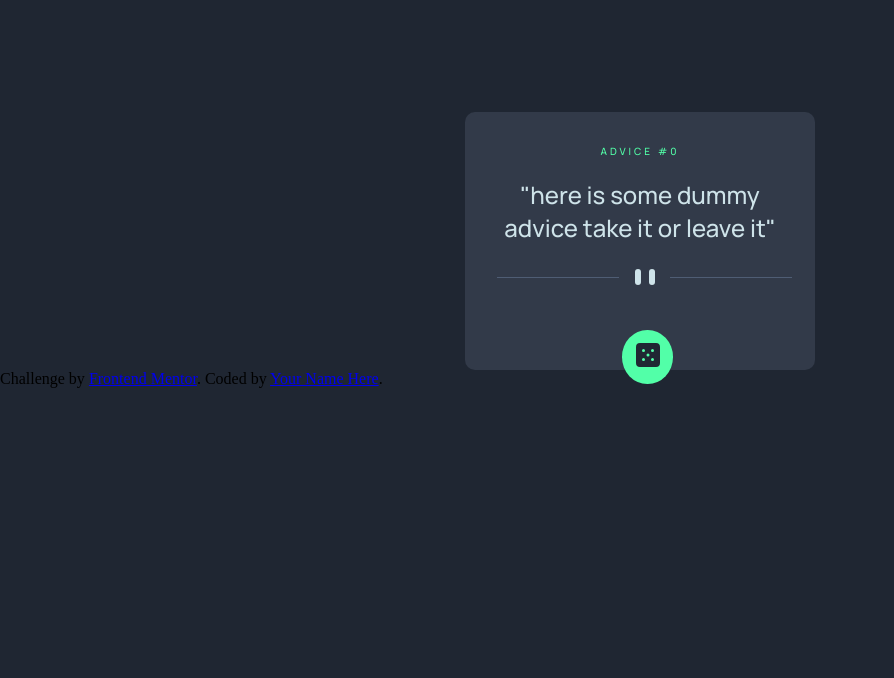
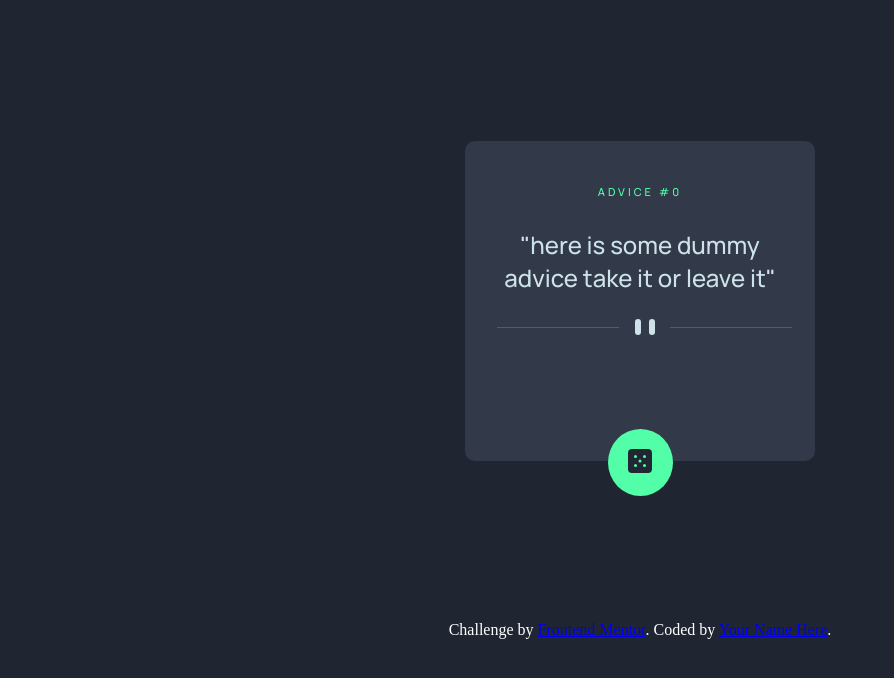
Before and after one commit to Drrecommended/advice-app, a plain HTML site: page index.html in a window 1280 px wide. Shown: the whole page, without its empty margins (0-894 px from the left). Drawn offline with Linux system fonts and the light colour scheme; no server answers.

Commit message:
finished button and added animation

```diff
--- a/index.html
+++ b/index.html
@@ -1,32 +1,39 @@
 <!DOCTYPE html>
 <html lang="en">
   <head>
-  <meta charset="UTF-8">
-  <meta name="viewport" content="width=device-width, initial-scale=1.0"> <!-- displays site properly based on user's device -->
+    <meta charset="UTF-8" />
+    <meta name="viewport" content="width=device-width, initial-scale=1.0" />
+    <!-- displays site properly based on user's device -->
 
-  <link rel="icon" type="image/png" sizes="32x32" href="./images/favicon-32x32.png">
+    <link
+      rel="icon"
+      type="image/png"
+      sizes="32x32"
+      href="./images/favicon-32x32.png"
+    />
 
     <title>Frontend Mentor | Advice generator app</title>
 
-  <link rel="stylesheet" href="style.css">
-
+    <link rel="stylesheet" href="style.css" />
   </head>
   <body>
-
-
     <main class="main">
       <h1 class="advice-title">advice #0</h1>
       <p class="advice">"here is some dummy advice take it or leave it"</p>
-    <div class="border">
-      <span class="line"></span><img src="images/pattern-divider-mobile.svg" alt=""><span class="line"></span>
-    </div>
-    <button class="dice-button"><img src="images/icon-dice.svg" alt=""></button>
+      <div class="line"></div>
+      <img src="images/pattern-divider-mobile.svg" alt="" />
+      <div class="line"></div>
+
+      <button class="dice-button">
+        <img src="images/icon-dice.svg" alt="dice" />
+      </button>
     </main>
 
-
     <div class="attribution">
-    Challenge by <a href="https://www.frontendmentor.io?ref=challenge" target="_blank">Frontend Mentor</a>.
-    Coded by <a href="#">Your Name Here</a>.
+      Challenge by
+      <a href="https://www.frontendmentor.io?ref=challenge" target="_blank"
+        >Frontend Mentor</a
+      >. Coded by <a href="#">Your Name Here</a>.
     </div>
     <script src="index.js"></script>
   </body>
--- a/index.js
+++ b/index.js
@@ -1,9 +1,5 @@
 const diceButton = document.querySelector('.dice-button')
 
-// // Get user with id 2
-// fetch('https://api.adviceslip.com/advice')
-//   .then((response) => response.json())
-//   .then((data) => console.log(data))
 
 async function getData() {
   try {
--- a/style.css
+++ b/style.css
@@ -14,21 +14,22 @@ body {
   background-color: hsl(217, 19%, 24%);
   font-family: 'Manrope', sans-serif;
   margin: 0 auto;
-  margin-top: 7em;
+  margin-top: 8.8em;
   border-radius: 10px;
   max-width: 350px;
+  min-height: 320px;
   position: relative;
   text-align: center;
-  padding: 2em 2em 5em 2em;
+  padding: 2.7em 2em 5em 2em;
 }
 
 .advice-title {
   color: hsl(150, 100%, 66%);
-  font-size: 10px;
+  font-size: 11px;
   font-weight: 500;
   text-transform: uppercase;
   letter-spacing: 3px;
-  margin-bottom: 2em;
+  margin-bottom: 2.6em;
 }
 
 .advice {
@@ -38,23 +39,43 @@ body {
   margin-bottom: 1em;
 }
 
+
+
+.line {
+  display: block;
+
+}
+
 .dice-button {
   background-color: hsl(150, 100%, 66%);
   position: absolute;
-  padding: 1em;
+  padding: 1.5em;
   border-radius: 50%;
   border-style: none;
   margin-top: 40px;
-  right: 142px;
+  margin-left: auto;
+  margin-right: auto;
+  bottom: -35px;
+  right: 0;
+  left: 0;
+  width: 65px;
+  transition: box-shadow 1s;
+}
 
+.dice-button img {
+  margin-right: 40px;
 }
+
 
 .dice-button:hover {
   cursor: pointer;
+  -webkit-box-shadow: 0px 0px 43px 1px #53FEAB;
+  box-shadow: 0px 0px 43px 1px #53FEAB;
 }
 
-.dice-button:hover {
-  -webkit-box-shadow: 0px 0px 89px 22px rgba(82, 255, 169, 0.78);
-  -moz-box-shadow: 0px 0px 89px 22px rgba(82, 255, 169, 0.78);
-  box-shadow: 0px 0px 89px 22px rgba(82, 255, 169, 0.78);
+
+.attribution {
+  color: white;
+  margin-top: 10em;
+  text-align: center;
 }
```
Lines whose indentation alone changed are shown as unchanged.
